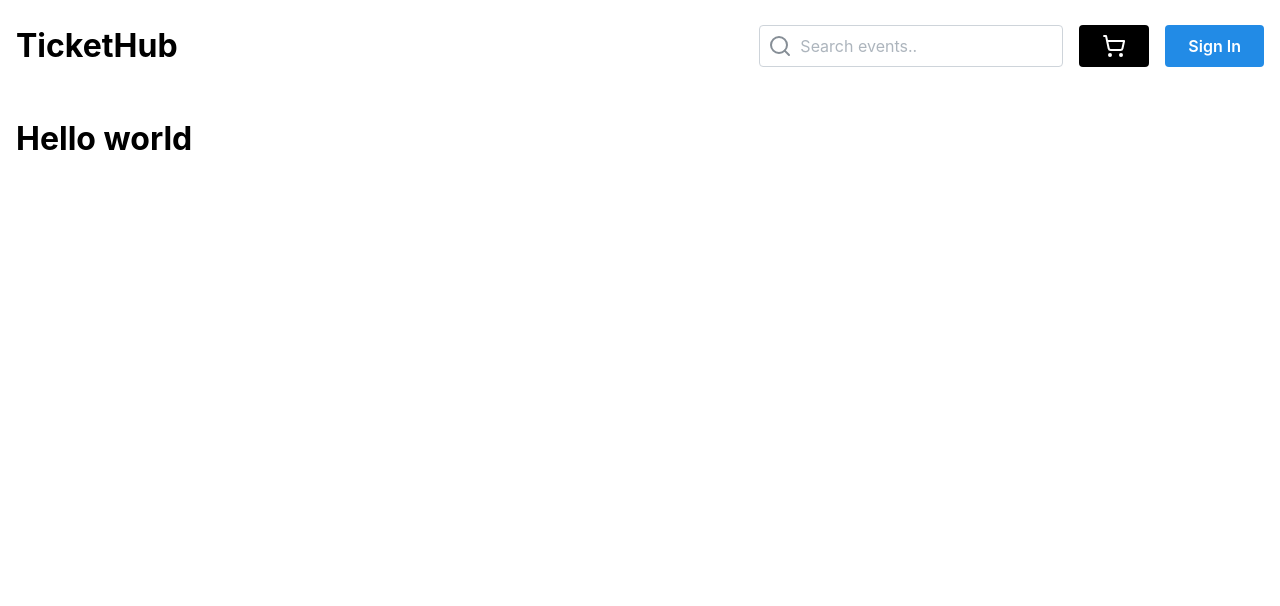
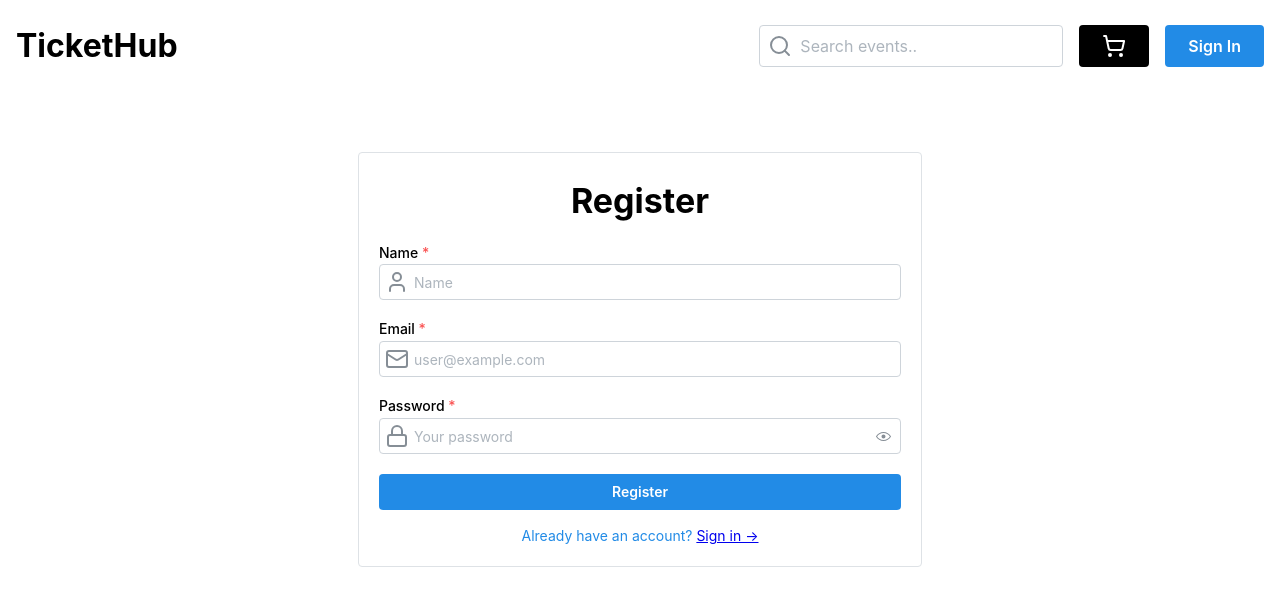
Before and after one commit to cudmon/nft-ticket-platform, a Next.js app in the folder web/: page /register in a window 1280 px wide. Shown: the top 606 px of the page. Built offline with nearby package versions, Linux system fonts and the light colour scheme.

Commit message:
Update register page UI

```diff
--- a/web/src/app/register/page.tsx
+++ b/web/src/app/register/page.tsx
@@ -1,5 +1,72 @@
+"use client";
+import { useState } from 'react';
+import { TextInput, PasswordInput, Container, Title, Group, Button, Fieldset, Text } from '@mantine/core';
+import { Mail, Lock, User } from 'lucide-react';
+
+interface Form {
+    name: string;
+    email: string;
+    password: string;
+}
+
 export default function page() {
+    const [formData, setFormData] = useState<Form>({
+        name: '',
+        email: '',
+        password: '',
+    });
+
+    const handleInputChange = (e: React.ChangeEvent<HTMLInputElement>) => {
+        setFormData({ ...formData, [e.currentTarget.name]: e.currentTarget.value });
+    };
+
+    const handleSubmit = (e: React.FormEvent<HTMLFormElement>) => {
+        e.preventDefault();
+        console.log(formData);
+    };
+
     return (
-        <h1>Hello world</h1>
+        <Container size={600} my={60}>
+            <Fieldset>
+                <Title order={1} ta='center' mt='md' mb='md'>Register</Title>
+                <form onSubmit={handleSubmit}>
+                    <TextInput
+                        name='name'
+                        label='Name'
+                        placeholder='Name'
+                        value={formData.name}
+                        onChange={handleInputChange}
+                        leftSection={<User/>}
+                        withAsterisk
+                    />
+                    <TextInput
+                        name='email'
+                        label='Email'
+                        placeholder='user@example.com'
+                        value={formData.email}
+                        onChange={handleInputChange}
+                        leftSection={<Mail/>}
+                        withAsterisk
+                        mt='md'
+                    />
+                    <PasswordInput
+                        name='password'
+                        label='Password'
+                        placeholder='Your password'
+                        value={formData.password}
+                        onChange={handleInputChange}
+                        leftSection={<Lock/>}
+                        withAsterisk
+                        mt='md'
+                    />
+                    <Group align='center' mt='lg'>
+                        <Button type='submit' variant='filled' fullWidth>Register</Button>
+                    </Group>
+                </form>
+                <Text ta='center' mt='md' size='sm' c='blue'>
+                    Already have an account? <a href='/login'> Sign in →</a>
+                </Text>
+            </Fieldset>
+        </Container>
     )
 }
```
